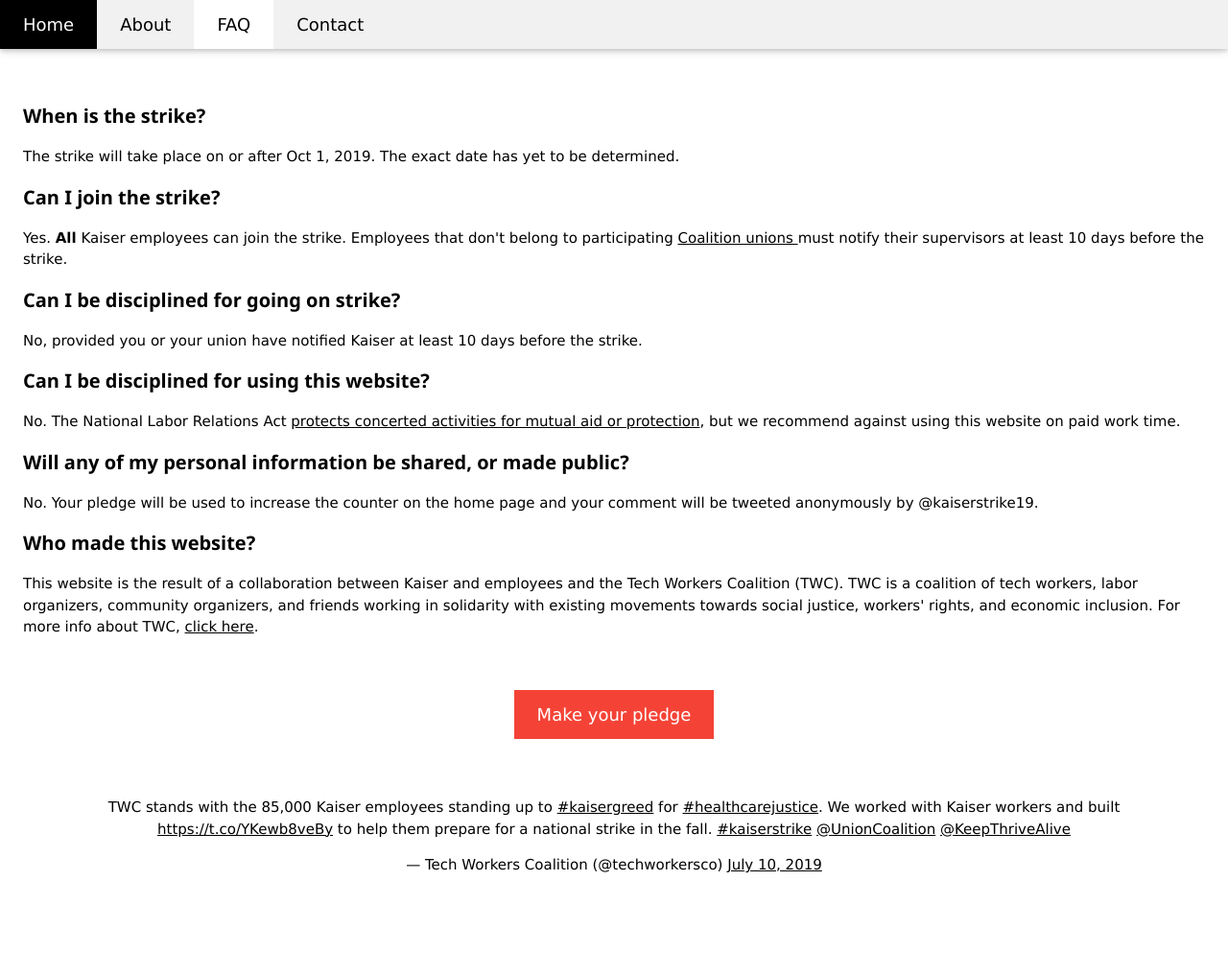
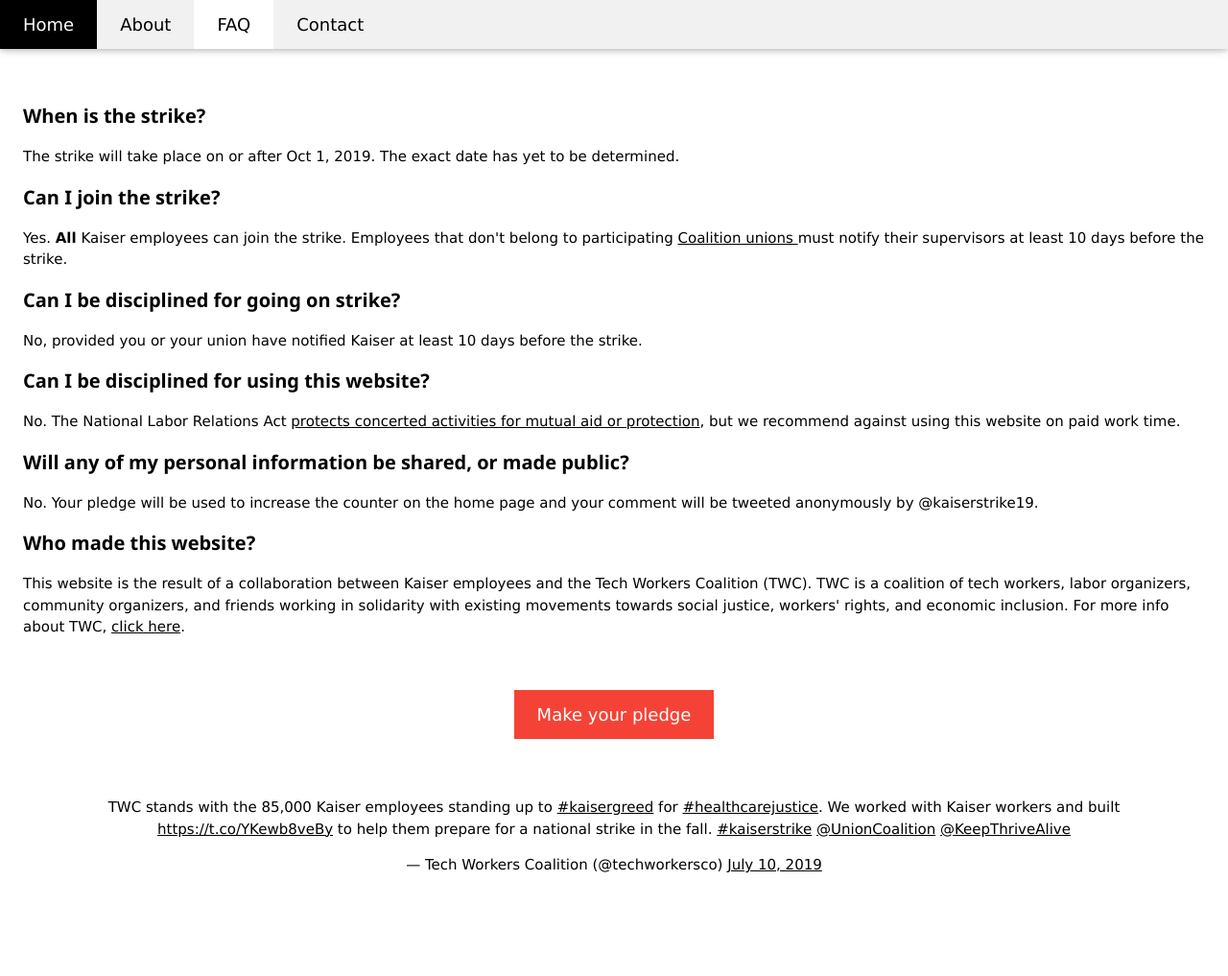
Before and after one commit to morgworth/KP-Strike-Pledge-App, a Django app: page /faq/ in a window 1280 px wide. Shown: the top 1017 px of the page at 96% size. Run offline with Django 3.2, Linux system fonts and the light colour scheme; some libraries are stand-ins or nearby versions.

Commit message:
Small tweaks

```diff
--- a/strike_pledge/templates/about.html
+++ b/strike_pledge/templates/about.html
@@ -46,6 +46,7 @@
   <p class="w3-margin">Want Kaiser to remain a best place to work, and to receive care?</p>
   <p class="w3-margin">Use this website to make a digital strike pledge
     and post a <b>public tweet</b> using @kaiserstrike19. Both your strike pledge and your tweet will be anonymous.</p>
+  <br>
   <h4 class="w3-margin"><b>Strike</b></h4>
   <p class="w3-margin">Members of the Coalition of Kaiser Permanente Unions <a href="https://www.unioncoalition.org">(CKPU)</a>
   are planning a 5-day Unfair Labor Practice (ULP) strike in Oct/Nov 2019. The strike has been called
--- a/strike_pledge/templates/faq.html
+++ b/strike_pledge/templates/faq.html
@@ -53,7 +53,7 @@
   <h4 class="w3-margin"><b>Will any of my personal information be shared, or made public?</b></h4>
   <p class="w3-margin">No. Your pledge will be used to increase the counter on the home page and your comment will be tweeted anonymously by @kaiserstrike19.</p>
   <h4 class="w3-margin"><b>Who made this website?</b></h4>
-  <p class="w3-margin">This website is the result of a collaboration between Kaiser and employees and the Tech Workers Coalition (TWC). TWC is a coalition of tech workers, labor organizers,
+  <p class="w3-margin">This website is the result of a collaboration between Kaiser employees and the Tech Workers Coalition (TWC). TWC is a coalition of tech workers, labor organizers,
   community organizers, and friends working in solidarity with existing movements towards social justice,
   workers' rights, and economic inclusion. For more info about TWC, <a href="https://techworkerscoalition.org">click here</a>.</p><br>
   <form class="w3-center">
```
